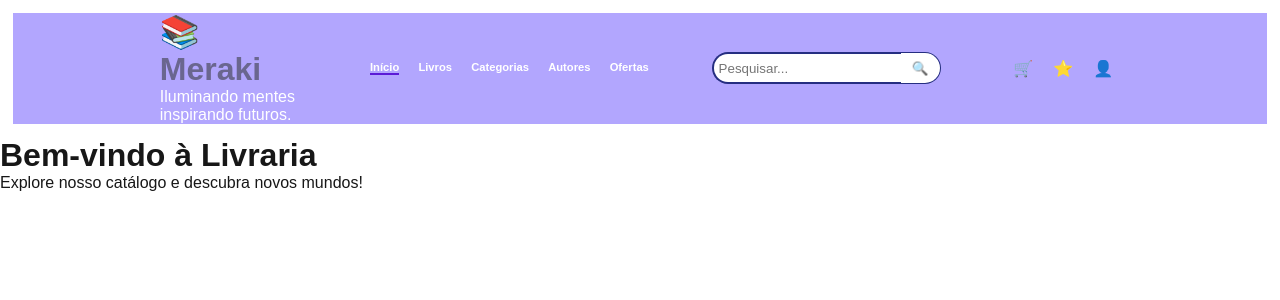
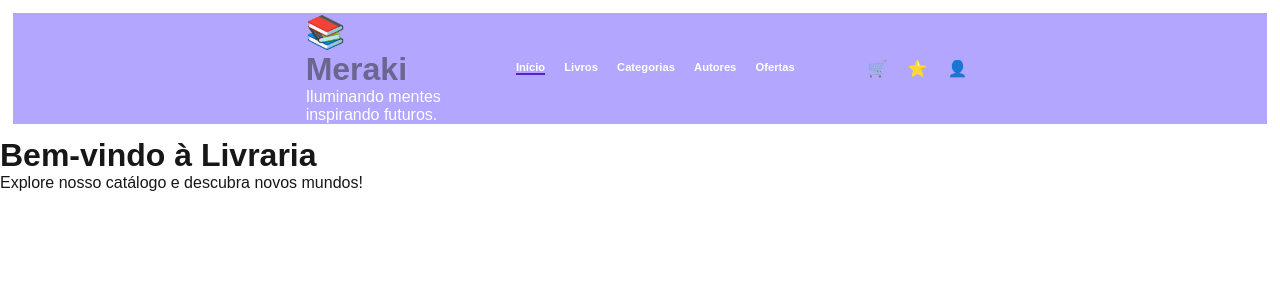
Before and after one commit to flaviamendes17/livraria-front, a Next.js app: page / in a window 1280 px wide. Shown: the top 300 px of the page. Built offline with nearby package versions, Linux system fonts and the light colour scheme.

Commit message:
create Search.jsx

```diff
--- a/components/Header.jsx
+++ b/components/Header.jsx
@@ -16,11 +16,6 @@ export default function Header() {
                 <a href="">Ofertas</a>
             </div>
 
-            <div className={styles.search}>
-                <input type="text" placeholder="Pesquisar..." />
-                <button>🔍</button>
-            </div>
-
             <div className={styles.icon}>
                 <a href="">🛒</a>
                 <a href="">⭐</a>
```
Also changed, not shown: components/Search.jsx (added, +12 -0 lines).
